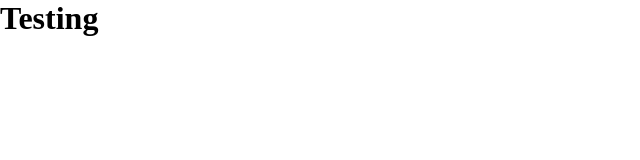
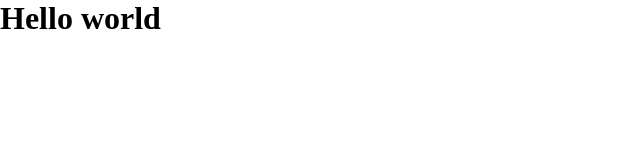
Before and after one commit to DenisKantic/weather_app_collab, a plain HTML site: page index.html in a window 1280 px wide. Shown: the whole page, without its empty margins (0-640 px from the left). Drawn offline with Linux system fonts and the light colour scheme.

Commit message:
testing commit hello world

```diff
--- a/index.html
+++ b/index.html
@@ -10,7 +10,7 @@
 </head>
 <body>
 
-    <h1>Testing</h1>
+    <h1>Hello world</h1>
 
 </body>
 </html>
```
